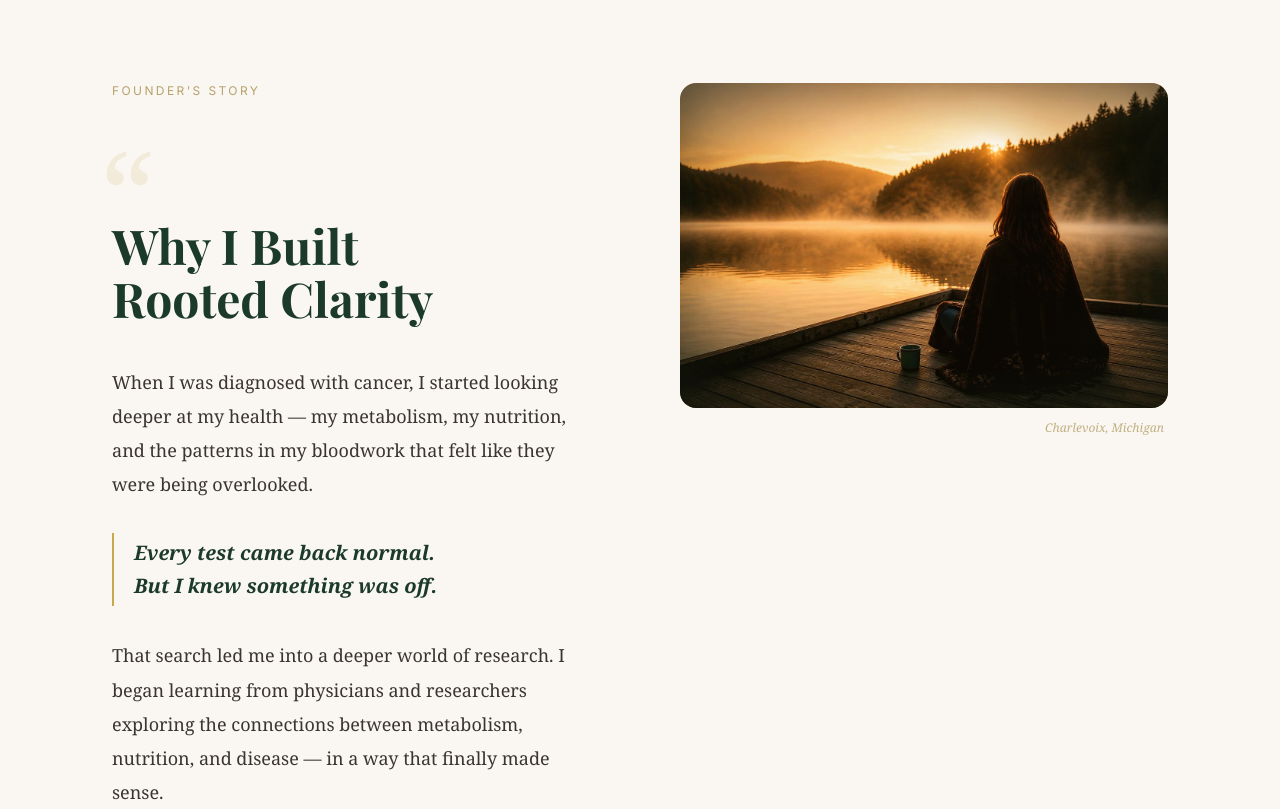
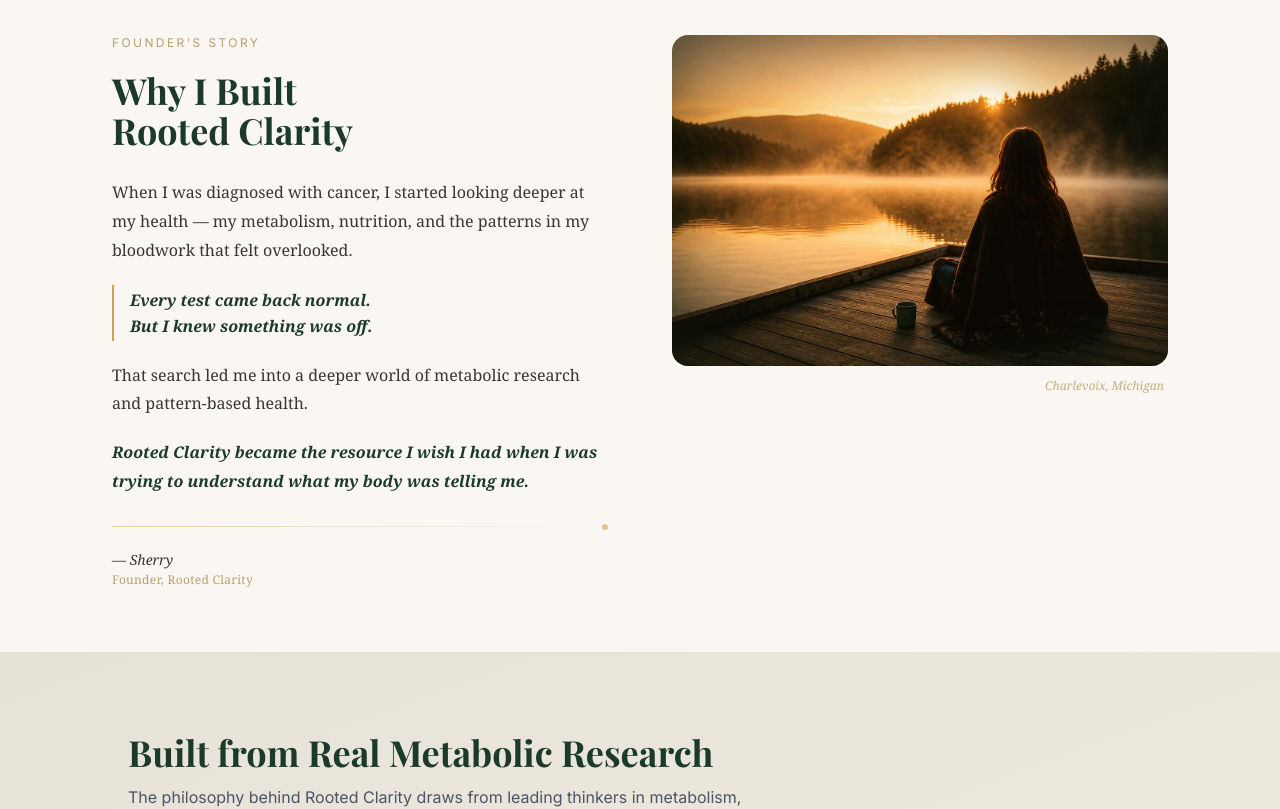
Before and after one commit to Sherryfarmshop/rooted-clarity-website, a Next.js app: page / in a window 1280 px wide. Shown: the part 5500-6309 px from the top of the page. Built offline with nearby package versions, Linux system fonts and the light colour scheme; a web font is replaced by a local one.

Commit message:
founder-compact-one-screen

```diff
--- a/src/components/FounderStory.tsx
+++ b/src/components/FounderStory.tsx
@@ -1,65 +1,53 @@
 export default function FounderStory() {
   return (
     <section id="about" className="bg-[#faf7f2]">
-      <div className="max-w-6xl mx-auto px-6 lg:px-12 py-20 sm:py-28">
-        <div className="grid md:grid-cols-2 gap-14 lg:gap-20 items-start">
+      <div className="max-w-6xl mx-auto px-6 lg:px-12 py-12 sm:py-16">
+        <div className="grid md:grid-cols-2 gap-10 lg:gap-16 items-start">
 
           {/* LEFT — editorial text */}
-          <div className="max-w-[560px]">
+          <div className="max-w-[520px]">
 
-            {/* Eyebrow label */}
-            <p className="text-[#8B6914]/60 text-xs font-normal uppercase tracking-[0.2em] mb-8">
+            <p className="text-[#8B6914]/60 text-xs font-normal uppercase tracking-[0.2em] mb-5">
               Founder&apos;s Story
             </p>
 
-            {/* Oversized opening quote mark */}
-            <div className="font-serif text-[120px] leading-none text-[#C9A84C]/15 select-none -ml-3 -mb-8 pointer-events-none">
-              &ldquo;
-            </div>
-
-            {/* Headline */}
-            <h2 className="font-serif text-4xl sm:text-5xl font-bold text-[#1B3A2A] leading-[1.1] mb-10">
+            <h2 className="font-serif text-3xl sm:text-4xl font-bold text-[#1B3A2A] leading-[1.1] mb-7">
               Why I Built<br />Rooted Clarity
             </h2>
 
-            {/* Body — editorial rhythm */}
-            <div className="space-y-7" style={{ fontFamily: "Georgia, 'Times New Roman', serif" }}>
+            <div className="space-y-5" style={{ fontFamily: "Georgia, 'Times New Roman', serif" }}>
 
-              <p className="text-[#3a3530] text-lg leading-[1.9]">
-                When I was diagnosed with cancer, I started looking deeper at my health — my metabolism, my nutrition, and the patterns in my bloodwork that felt like they were being overlooked.
+              <p className="text-[#3a3530] text-base leading-[1.8]">
+                When I was diagnosed with cancer, I started looking deeper at my health — my metabolism, nutrition, and the patterns in my bloodwork that felt overlooked.
               </p>
 
-              {/* Pull quote — emphasized line */}
-              <div className="border-l-2 border-[#C9A84C] pl-5 py-1 my-8">
-                <p className="text-[#1B3A2A] text-xl font-semibold leading-relaxed italic">
+              <div className="border-l-2 border-[#C9A84C] pl-4 py-0.5">
+                <p className="text-[#1B3A2A] text-base font-semibold leading-relaxed italic">
                   Every test came back normal.<br />
                   But I knew something was off.
                 </p>
               </div>
 
-              <p className="text-[#3a3530] text-lg leading-[1.9]">
-                That search led me into a deeper world of research. I began learning from physicians and researchers exploring the connections between metabolism, nutrition, and disease — in a way that finally made sense.
+              <p className="text-[#3a3530] text-base leading-[1.8]">
+                That search led me into a deeper world of metabolic research and pattern-based health.
               </p>
 
-              {/* Final paragraph — more important */}
-              <p className="text-[#1B3A2A] text-xl font-semibold leading-[1.85] italic">
-                Rooted Clarity{" "}grew from that journey. It&apos;s the resource I wish I had when I was trying to connect the dots and understand what my body was telling me.
+              <p className="text-[#1B3A2A] text-base font-semibold leading-[1.8] italic">
+                Rooted Clarity{" "}became the resource I wish I had when I was trying to understand what my body was telling me.
               </p>
 
             </div>
 
-            {/* Elegant divider */}
-            <div className="flex items-center gap-4 mt-10 mb-6">
+            <div className="flex items-center gap-4 mt-7 mb-5">
               <div className="flex-1 h-px bg-gradient-to-r from-[#C9A84C]/50 to-transparent" />
               <div className="w-1.5 h-1.5 rounded-full bg-[#C9A84C]/60" />
             </div>
 
-            {/* Signature */}
             <div>
-              <p className="text-[#3a3530] text-base italic" style={{ fontFamily: "Georgia, serif" }}>
+              <p className="text-[#3a3530] text-sm italic" style={{ fontFamily: "Georgia, serif" }}>
                 — Sherry
               </p>
-              <p className="text-[#8B6914]/60 text-sm tracking-wide mt-0.5" style={{ fontFamily: "Georgia, serif" }}>
+              <p className="text-[#8B6914]/60 text-xs tracking-wide mt-0.5" style={{ fontFamily: "Georgia, serif" }}>
                 Founder, Rooted Clarity
               </p>
             </div>
@@ -68,7 +56,7 @@
 
           {/* RIGHT — cinematic image */}
           <div className="md:sticky md:top-28">
-            <div className="relative overflow-hidden rounded-2xl">
+            <div className="relative overflow-hidden rounded-2xl" style={{ maxHeight: "420px" }}>
               {/* Vignette overlay */}
               <div
                 className="absolute inset-0 z-10 pointer-events-none rounded-2xl"
```
